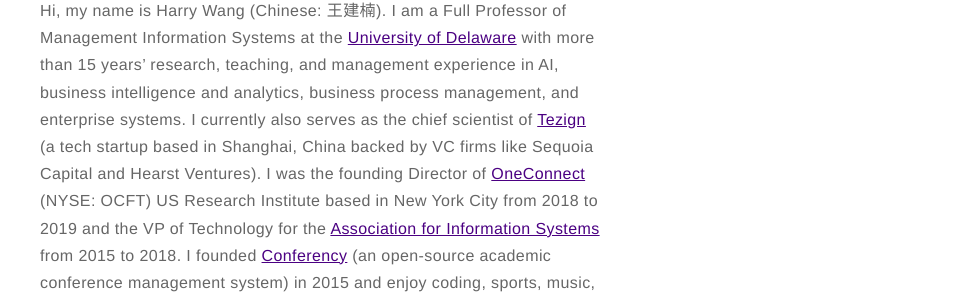
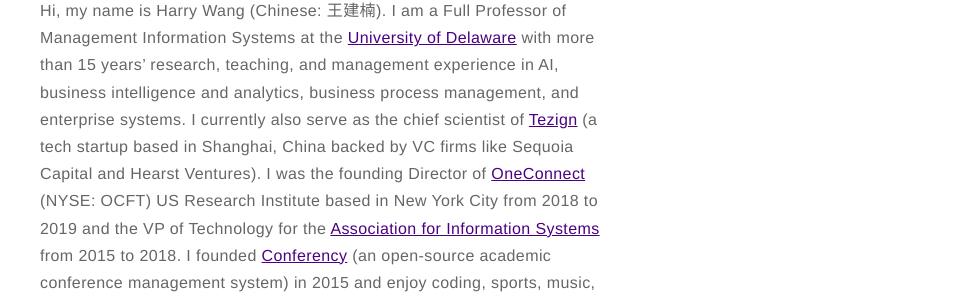
Before and after one commit to harrywang/harrywang.github.io, a Jekyll site: the page built from about.md, in a window 1280 px wide. Shown: the part 222-523 px from the top of the page, without its empty margins (320-1280 px from the left). Built offline with Jekyll 4.4.1, drawn with Linux system fonts in a browser that asks for light colours.

Commit message:
minor updates

```diff
--- a/about.md
+++ b/about.md
@@ -4,7 +4,7 @@
 ---
 # About Me
 
-Hi, my name is Harry Wang (Chinese: 王建楠). I am a Full Professor of Management Information Systems at the [University of Delaware](https://www.udel.edu/) with more than 15 years' research, teaching, and management experience in AI, business intelligence and analytics, business process management, and enterprise systems. I currently also serves as the chief scientist of [Tezign](https://www.tezign.com) (a tech startup based in Shanghai, China backed by VC firms like Sequoia Capital and Hearst Ventures). I was the founding Director of [OneConnect](https://www.ocft.com/) (NYSE: OCFT) US Research Institute based in New York City from 2018 to 2019 and the VP of Technology for the [Association for Information Systems](https://aisnet.org/) from 2015 to 2018. I founded [Conferency](https://www.conferency.com/) (an open-source academic conference management system) in 2015 and enjoy coding, sports, music, design and art, and woodworking :).
+Hi, my name is Harry Wang (Chinese: 王建楠). I am a Full Professor of Management Information Systems at the [University of Delaware](https://www.udel.edu/) with more than 15 years' research, teaching, and management experience in AI, business intelligence and analytics, business process management, and enterprise systems. I currently also serve as the chief scientist of [Tezign](https://www.tezign.com) (a tech startup based in Shanghai, China backed by VC firms like Sequoia Capital and Hearst Ventures). I was the founding Director of [OneConnect](https://www.ocft.com/) (NYSE: OCFT) US Research Institute based in New York City from 2018 to 2019 and the VP of Technology for the [Association for Information Systems](https://aisnet.org/) from 2015 to 2018. I founded [Conferency](https://www.conferency.com/) (an open-source academic conference management system) in 2015 and enjoy coding, sports, music, design and art, and woodworking :).
 
 ## Projects
 
```
Also changed, not shown: fred.md (+2 -2 lines).
